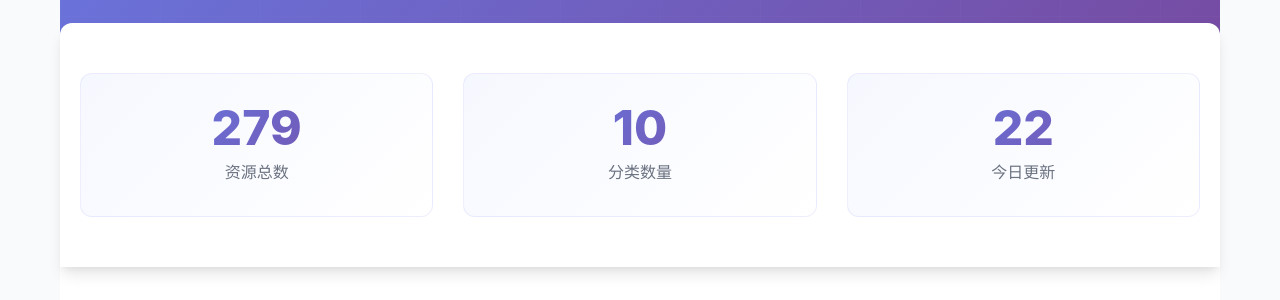
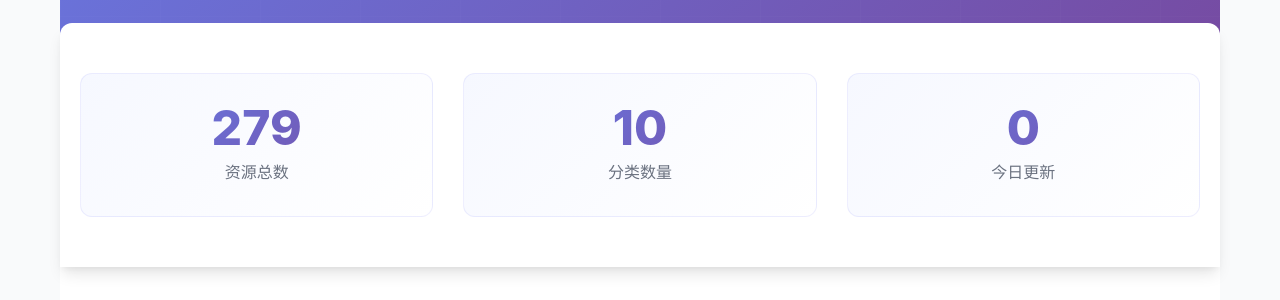
Before and after one commit to LoneKingCode/panbox, a Jekyll site: the page built from index.html, in a window 1280 px wide and 900 px high. Shown: the part 384-684 px from the top of the window. Built offline with Jekyll 4.4.1, drawn with Linux system fonts in a browser that asks for light colours; the list of posts is cut into pages by our own code.

Commit message:
Auto update: 2025-12-06 00:00:02

```diff
--- a/_data/stats.json
+++ b/_data/stats.json
@@ -1,7 +1,7 @@
 {
   "total_resources": 279,
   "total_categories": 10,
-  "today_updates": 22,
+  "today_updates": 0,
   "category_counts": {
     "software-windows": 141,
     "software-apps": 75,
@@ -13,5 +13,5 @@
     "ai-courses": 7,
     "source-code-mobile": 10
   },
-  "last_updated": "2025-12-05T23:30:02.450240"
+  "last_updated": "2025-12-06T00:00:02.778819"
 }
```
Also changed, not shown: README.md.
